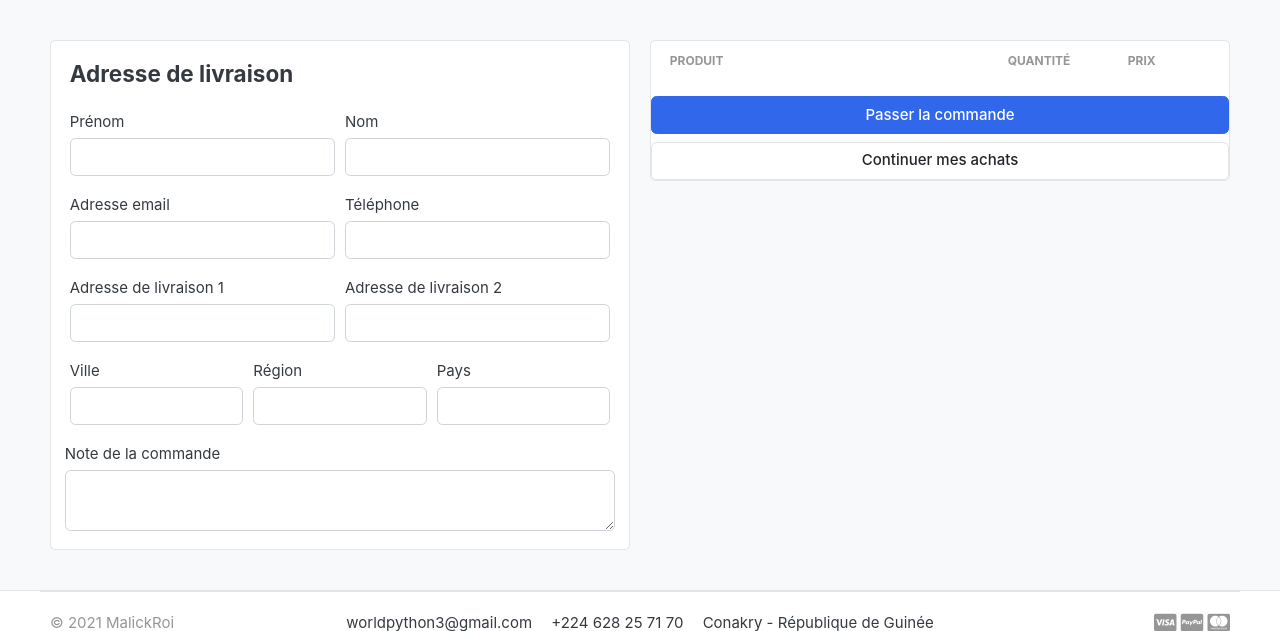
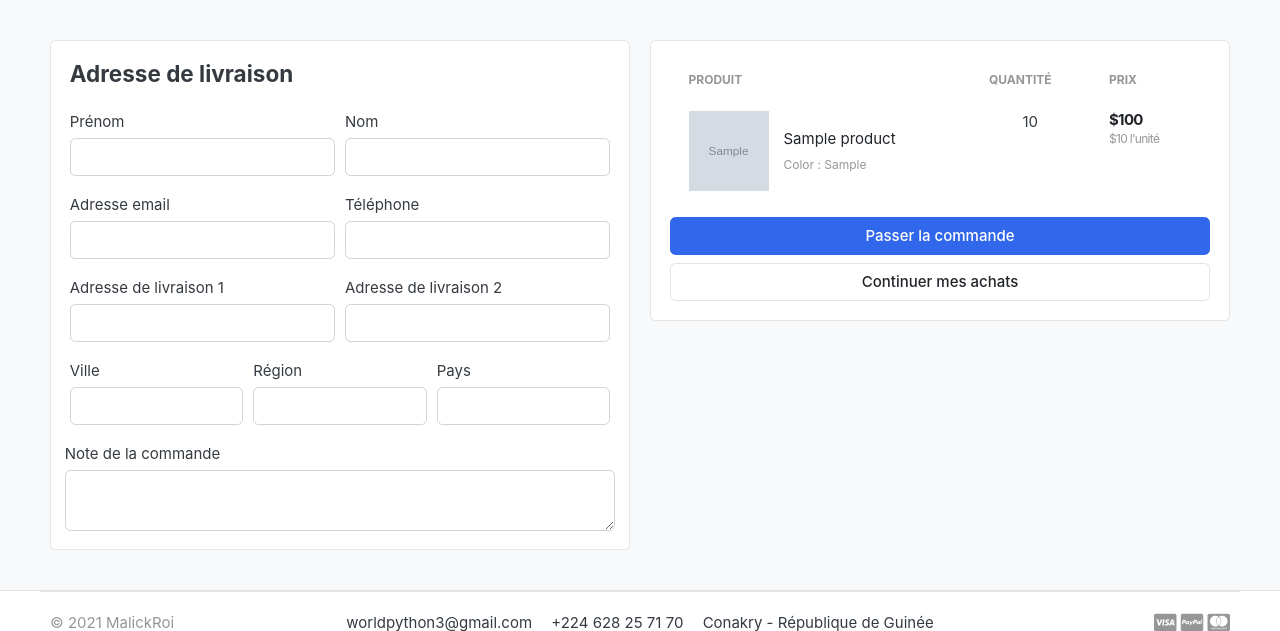
Before and after one commit to MalickRoi/greatekart-django, a Django app: page /carts/checkout/ in a window 1280 px wide. Shown: the part 118-749 px from the top of the page. Run offline with Django 3.2, Linux system fonts and the light colour scheme; a user stored in the database is signed in; tables that the repository leaves empty hold one stand-in row (values such as "Sample post"); grey boxes marked "Sample" are stand-in pictures; lists and menus that the app fills with data are empty; some libraries are stand-ins or nearby versions; some web fonts are replaced.

Commit message:
handled cart and checkout page for the logged in users

```diff
--- a/carts/context_processors.py
+++ b/carts/context_processors.py
@@ -16,6 +16,6 @@ def counter(request):
 
             for cart_item in cart_items:
                 cart_count += cart_item.quantity
-        except cart.DoesNotExist:
+        except Cart.DoesNotExist:
             cart_count = 0
     return dict(cart_count=cart_count)
--- a/carts/models.py
+++ b/carts/models.py
@@ -30,4 +30,4 @@ class CartItem(models.Model):
         return self.product.price * self.quantity
     class Meta:
         verbose_name = 'Article'
-        verbose_name_plural = 'Articles'
+        verbose_name_plural = 'Articles dans le panier'
--- a/carts/views.py
+++ b/carts/views.py
@@ -15,77 +15,132 @@ def _cart_id_view(request):
 
 
 def add_cart_view(request, product_id):
+    current_user = request.user
     product = Product.objects.get(id=product_id)
-    product_variation = []
-    if request.method == 'POST':
-        for item in request.POST:
-            key = item
-            value = request.POST[key]
 
-            try:
-                variation = Variation.objects.get(product=product, variation_category__iexact=key,
-                                                  variation_value__iexact=value)
-                product_variation.append(variation)
-            except:
-                pass
+    if current_user.is_authenticated:
+        product_variation = []
+        if request.method == 'POST':
+            for item in request.POST:
+                key = item
+                value = request.POST[key]
 
-    try:
-        # get the cart using the cart_id present in the session
-        cart = Cart.objects.get(cart_id=_cart_id_view(request))
-    except Cart.DoesNotExist:
-        cart = Cart.objects.create(
-            cart_id=_cart_id_view(request)
-        )
-    cart.save()
+                try:
+                    variation = Variation.objects.get(product=product, variation_category__iexact=key,
+                                                    variation_value__iexact=value)
+                    product_variation.append(variation)
+                except:
+                    pass
 
-    is_cart_items_exists = CartItem.objects.filter(product=product, cart=cart).exists()
-    if is_cart_items_exists:
-        cart_item = CartItem.objects.filter(product=product, cart=cart)
-        # existing_variations -> database
-        # current_variation -> product_variation
-        # item_id -> database
-        ex_var_list = []
-        id = []
-        for item in cart_item:
-            existing_variation = item.variations.all()
-            ex_var_list.append(list(existing_variation))
-            id.append(item.id)
+        is_cart_item_exists = CartItem.objects.filter(product=product, user=current_user).exists()
+        if is_cart_item_exists:
+            cart_item = CartItem.objects.filter(product=product, user=current_user)
+            ex_var_list = []
+            id = []
+            for item in cart_item:
+                existing_variation = item.variations.all()
+                ex_var_list.append(list(existing_variation))
+                id.append(item.id)
 
-        print(ex_var_list)
+            if product_variation in ex_var_list:
+                # increase the cart item quantity
+                index = ex_var_list.index(product_variation)
+                item_id = id[index]
+                item = CartItem.objects.get(product=product, id=item_id)
+                item.quantity += 1
+                item.save()
+            else:
+                # create a new cart item
+                item = CartItem.objects.create(product=product, quantity=1, user=current_user)
+                if len(product_variation) > 0:
+                    item.variations.clear()
+                    item.variations.add(*product_variation)
+                item.save()
 
-        if product_variation in ex_var_list:
-            # increase the cart item quantity
-            index = ex_var_list.index(product_variation)
-            item_id = id[index]
-            item = CartItem.objects.get(product=product, id=item_id)
-            item.quantity += 1
-            item.save()
         else:
-            # create a new cart item
-            item = CartItem.objects.create(product=product, quantity=1, cart=cart)
+            cart_item = CartItem.objects.create(
+                product=product,
+                quantity=1,
+                user=current_user,
+            )
             if len(product_variation) > 0:
-                item.variations.clear()
-                item.variations.add(*product_variation)
-            item.save()
+                cart_item.variations.clear()
+                cart_item.variations.add(*product_variation)
+            cart_item.save()
+        return redirect('cart-page')
+    else:
+        product_variation = []
+        if request.method == 'POST':
+            for item in request.POST:
+                key = item
+                value = request.POST[key]
 
-    else:
-        cart_item = CartItem.objects.create(
-            product=product,
-            quantity=1,
-            cart=cart,
-        )
-        if len(product_variation) > 0:
-            cart_item.variations.clear()
-            cart_item.variations.add(*product_variation)
-        cart_item.save()
-    return redirect('cart-page')
+                try:
+                    variation = Variation.objects.get(product=product, variation_category__iexact=key,
+                                                    variation_value__iexact=value)
+                    product_variation.append(variation)
+                except:
+                    pass
+
+        try:
+            # get the cart using the cart_id present in the session
+            cart = Cart.objects.get(cart_id=_cart_id_view(request))
+        except Cart.DoesNotExist:
+            cart = Cart.objects.create(cart_id=_cart_id_view(request))
+        cart.save()
+
+        is_cart_item_exists = CartItem.objects.filter(product=product, cart=cart).exists()
+        if is_cart_item_exists:
+            cart_item = CartItem.objects.filter(product=product, cart=cart)
+            # existing_variations -> database
+            # current_variation -> product_variation
+            # item_id -> database
+            ex_var_list = []
+            id = []
+            for item in cart_item:
+                existing_variation = item.variations.all()
+                ex_var_list.append(list(existing_variation))
+                id.append(item.id)
+
+            # print(ex_var_list)
+
+            if product_variation in ex_var_list:
+                # increase the cart item quantity
+                index = ex_var_list.index(product_variation)
+                item_id = id[index]
+                item = CartItem.objects.get(product=product, id=item_id)
+                item.quantity += 1
+                item.save()
+            else:
+                # create a new cart item
+                item = CartItem.objects.create(product=product, quantity=1, cart=cart)
+                if len(product_variation) > 0:
+                    item.variations.clear()
+                    item.variations.add(*product_variation)
+                item.save()
+
+        else:
+            cart_item = CartItem.objects.create(
+                product=product,
+                quantity=1,
+                cart=cart,
+            )
+            if len(product_variation) > 0:
+                cart_item.variations.clear()
+                cart_item.variations.add(*product_variation)
+            cart_item.save()
+        return redirect('cart-page')
 
 
 def remove_cart_view(request, product_id, cart_item_id):
-    cart = Cart.objects.get(cart_id=_cart_id_view(request))
     product = get_object_or_404(Product, id=product_id)
     try:
-        cart_item = CartItem.objects.get(product=product, cart=cart, id=cart_item_id)
+        if request.user.is_authenticated:
+            cart_item = CartItem.objects.get(product=product, user=request.user, id=cart_item_id)
+        else:
+            cart = Cart.objects.get(cart_id=_cart_id_view(request))
+            cart_item = CartItem.objects.get(product=product, cart=cart, id=cart_item_id)
+
         if cart_item.quantity > 1:
             cart_item.quantity -= 1
             cart_item.save()
@@ -97,9 +152,12 @@ def remove_cart_view(request, product_id, cart_item_id):
 
 
 def remove_cart_item_view(request, product_id, cart_item_id):
-    cart = Cart.objects.get(cart_id=_cart_id_view(request))
     product = get_object_or_404(Product, id=product_id)
-    cart_item = CartItem.objects.get(product=product, cart=cart, id=cart_item_id)
+    if request.user.is_authenticated:
+        cart_item = CartItem.objects.get(product=product, user=request.user, id=cart_item_id)
+    else:
+        cart = Cart.objects.get(cart_id=_cart_id_view(request))
+        cart_item = CartItem.objects.get(product=product, cart=cart, id=cart_item_id)
     cart_item.delete()
     return redirect('cart-page')
 
@@ -141,8 +199,13 @@ def checkout_view(request, total=0, quantity=0, cart_items=None):
     try:
         tax = 0
         grand_total = 0
-        cart = Cart.objects.get(cart_id=_cart_id_view(request))
-        cart_items = CartItem.objects.filter(cart=cart, is_active=True)
+
+        if request.user.is_authenticated:
+            cart_items = CartItem.objects.filter(user=request.user, is_active=True)
+        else:
+            cart = Cart.objects.get(cart_id=_cart_id_view(request))
+            cart_items = CartItem.objects.filter(cart=cart, is_active=True)
+
         for cart_item in cart_items:
             total += (cart_item.product.price * cart_item.quantity)
             quantity += cart_item.quantity
--- a/requirements.txt
+++ b/requirements.txt
@@ -1,6 +1,11 @@
 asgiref==3.2.10
+certifi==2021.5.30
+chardet==4.0.0
 Django==3.1
 django-autoslug==1.9.8
+idna==2.10
 Pillow==8.2.0
 pytz==2021.1
+requests==2.25.1
 sqlparse==0.4.1
+urllib3==1.26.6
--- a/templates/store/checkout.html
+++ b/templates/store/checkout.html
@@ -72,7 +72,9 @@
 
             <aside class="col-lg-6">
                 <div class="card">
-                    <form class="card-body">
+                    <div class="card-body">
+                        <form action="" method="POST" class="card-body">
+                            {% csrf_token %}
                             <table class="table table-borderless table-shopping-cart">
                                 <thead class="text-muted">
                                     <tr class="small text-uppercase">
```
Also changed, not shown: accounts/views.py (+41 -3 lines). Lines whose indentation alone changed are shown as unchanged.
